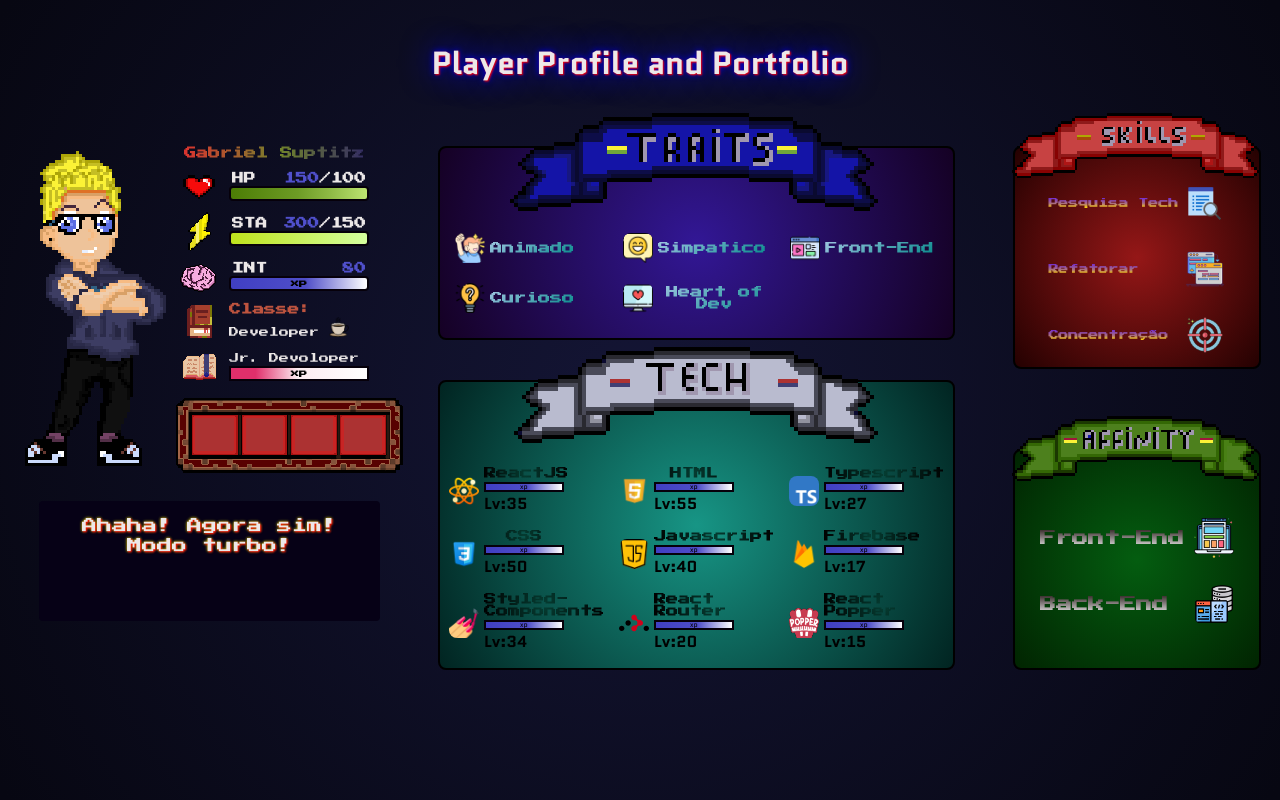
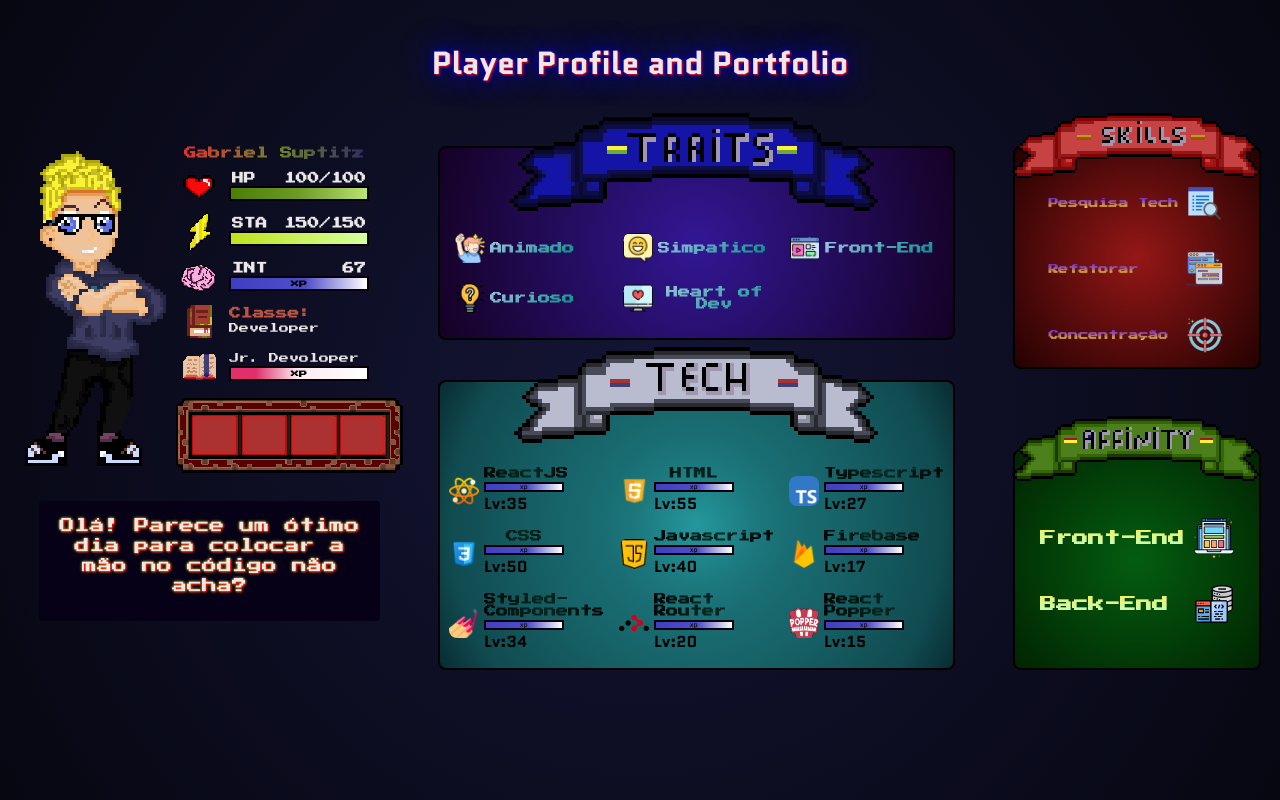
Before and after one commit to gabrielsupz/initial-portifolio, a React (Vite) app: page / in a window 1280 px wide. Built offline with nearby package versions, Linux system fonts and the light colour scheme.

Commit message:
ajust h2 color affinity

```diff
--- a/src/Contexts/Context.tsx
+++ b/src/Contexts/Context.tsx
@@ -27,7 +27,7 @@ export const useCharacter = () => {
   return context
 }
 export const CharacterProvider = ({ children }: IProps) => {
-  const [items, setItems] = useState<ItemsProps>('Coffe')
+  const [items, setItems] = useState<ItemsProps>('Standard')
 
   return (
     <CharacterContext.Provider value={{ items, setItems }}>
--- a/src/components/Affinity/style.ts
+++ b/src/components/Affinity/style.ts
@@ -86,12 +86,11 @@ export const Affinity = styled.div`
     font-family: 'Press Start 2P', cursive;
     font-size: 16px;
     display: flex;
-    background: rgb(255, 255, 255);
+    background: rgb(196, 255, 180);
     background: linear-gradient(
       0deg,
-      rgba(255, 255, 255, 1) 0%,
-      rgba(214, 212, 212, 1) 0%,
-      rgba(62, 49, 49, 1) 100%
+      rgba(196, 255, 180, 1) 0%,
+      rgba(239, 240, 104, 1) 100%
     );
     background-clip: text;
     -webkit-background-clip: text;
--- a/src/components/Technologies/style.ts
+++ b/src/components/Technologies/style.ts
@@ -14,15 +14,16 @@ export const Techs = styled.div`
   padding-bottom: 10px;
   padding-left: 10px;
   padding-right: 10px;
-
-  background: rgb(255, 255, 255);
+  background: rgb(36, 152, 157);
   background: radial-gradient(
     circle,
-    rgba(255, 255, 255, 1) 0%,
-    rgba(23, 149, 133, 1) 0%,
-    rgba(1, 36, 33, 1) 100%
+    rgba(36, 152, 157, 1) 0%,
+    rgba(28, 121, 126, 1) 20%,
+    rgba(25, 110, 115, 1) 31%,
+    rgba(22, 98, 103, 1) 51%,
+    rgba(16, 75, 80, 1) 84%,
+    rgba(8, 44, 50, 1) 100%
   );
-
   @media screen and (max-width: 450px) {
     width: 100%;
   }
@@ -93,11 +94,11 @@ export const Tech = styled.div`
     font-family: 'Press Start 2P', cursive;
     font-size: 12px;
     display: flex;
-    background: rgb(5, 61, 50);
+    background: rgb(7, 42, 34);
     background: radial-gradient(
       circle,
-      rgba(5, 61, 50, 1) 0%,
-      rgba(0, 0, 0, 1) 100%
+      rgba(7, 42, 34, 1) 0%,
+      rgba(1, 6, 5, 1) 100%
     );
     background-clip: text;
     -webkit-background-clip: text;
```
